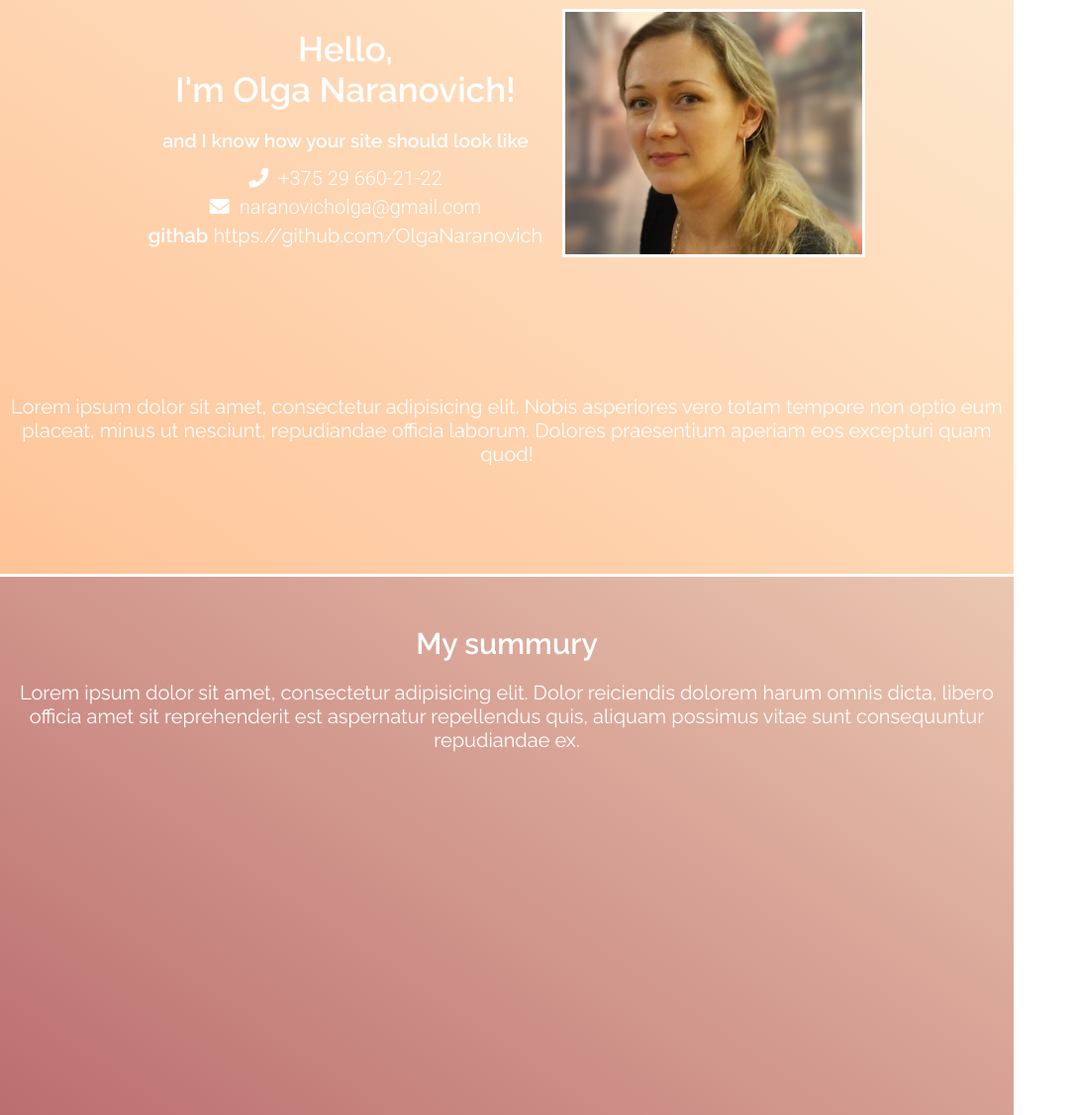
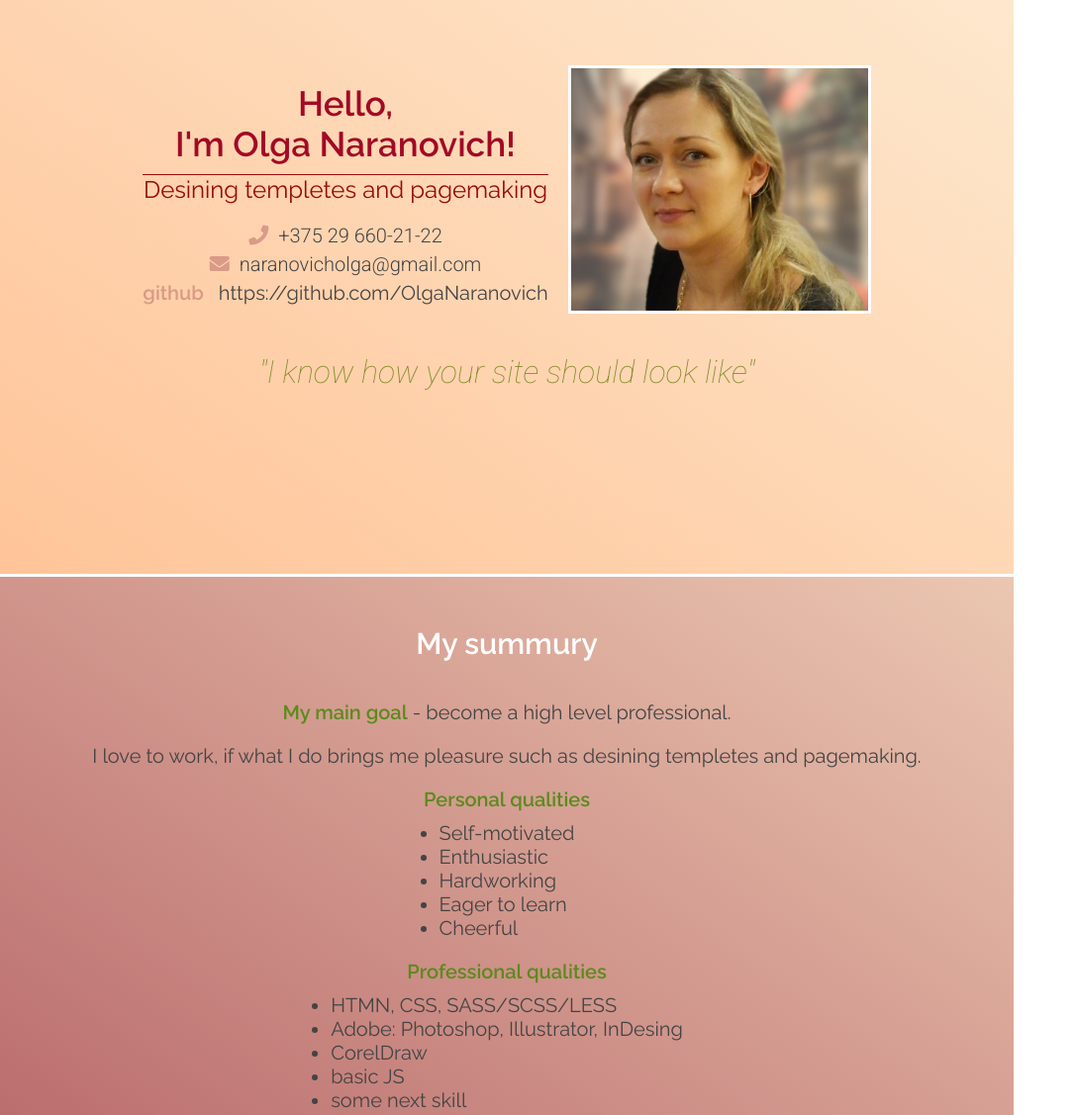
Before and after one commit to OlgaNaranovich/rsschool-codejam1-cv, a plain HTML site: page index.html in a window 1280 px wide. Shown: the part 120-1247 px from the top of the page at 99% size, without its empty margins (0-1087 px from the left). Drawn offline with nearby package versions, Linux system fonts and the light colour scheme.

Commit message:
feat: create section SUMMURY

```diff
--- a/index.css
+++ b/index.css
@@ -1,7 +1,7 @@
 * {
   padding: 0;
   margin: 0;
-  color: #ffffff;
+  color: #444444;
 }
 
 body {
@@ -14,7 +14,7 @@ body {
 section {
   min-height: 600px;
   border-bottom: 3px solid white;
-  padding: 50px 0;  /*display: flex;*/
+  padding: 50px 0;
 
 }
 
@@ -30,6 +30,11 @@ ul {
 
 a {
   text-decoration: none;
+  color: #ffffff;
+}
+
+h2 {
+  color: #ffffff;
 }
 
 :hover, :focus {
@@ -74,16 +79,20 @@ header {
 .about {
   background: linear-gradient(to top right, #ffc498, #fdebd2);
   display: flex;
-  justify-content: space-around;
+  justify-content: center;
   flex-direction: column;
 }
 
-.about-content {
+.about__content {
   margin-bottom: 20px;
 }
 
 .about .text-wrapper {
   margin: auto 10px auto auto ;
+}
+
+.about .text-wrapper .github a{
+  color: #444444;
 }
 
 .about img {
@@ -92,32 +101,71 @@ header {
 }
 
 .about h1 {
+  color: #970b0b;
+  font-size: 1.5rem;
+  font-weight: 400;
+  margin-bottom: 20px;
+  border-top: 1px solid #970b0b;
+}
+
+.about h2 {
   font-size: 35px;
   padding: 10px;
+  color: #a20925;
 }
 
-.about .text-wrapper p {
-  font-weight: 700;
-  padding: 10px;
-  font-size: 1.2rem;
+.about p {
+  font-weight: 100;
+  margin: 20px 0;
+  font-size: 2rem;
+  color: #818b28;
+  font-family: 'Roboto', sans-serif;
+  font-style: italic;
 }
-
-
 
 .about .phone, .email {
   margin: 5px 0;
   font-family: 'Roboto', sans-serif;
 }
 
-.about i {
+.about i, .about strong {
   margin-right: 10px;
+  color: rgba(180, 100, 100, 0.5);
 }
 
-
+/*SUMMURY*/
 .summury {
   background: linear-gradient(to top right, #b56366, #ebc7b1);
 }
 
+.summury__content {
+  flex-direction: column;
+}
+
+.summury__content p, .summury__content strong {
+  margin-top: 20px;
+}
+
+.summury__content strong {
+  color: #5a8b1c;
+}
+
+.summury__qualities {
+  display: flex;
+  flex-direction: column;
+}
+
+.summury__qualities strong {
+  padding-bottom: 10px;
+}
+
+.summury__qualities ul {
+  list-style-type: disc;
+  margin: auto;
+  text-align: left;
+}
+
+/*SKILLS*/
 .skills {
   background: linear-gradient(to top right, #818b28, #ccdd66);
 }
--- a/index.html
+++ b/index.html
@@ -4,7 +4,7 @@
   <meta charset="UTF-8">
   <title>VC by Olga Naranovich</title>
   <link rel="stylesheet" href="https://use.fontawesome.com/releases/v5.3.1/css/all.css" integrity="sha384-mzrmE5qonljUremFsqc01SB46JvROS7bZs3IO2EmfFsd15uHvIt+Y8vEf7N7fWAU" crossorigin="anonymous">
-  <link href="https://fonts.googleapis.com/css?family=Roboto:300" rel="stylesheet">
+  <link href="https://fonts.googleapis.com/css?family=Roboto:100i,300" rel="stylesheet">
   <link href="https://fonts.googleapis.com/css?family=Raleway:200,200i,400,600" rel="stylesheet">
   <link rel="stylesheet" href="index.css">
 </head>
@@ -12,32 +12,55 @@
   <header>
     <nav class="nav">
         <ul>
-            <li><a href="#about">About Me</a></li>
-            <li><a href="#summury">Summury</a></li>
-            <li><a href="#skills">Skills & Experience</a></li>
-            <li><a href="#education">Education</a></li>
-            <li><a href="#english">English</a></li>
+            <li><a href="#about" class="scrollTo">About Me</a></li>
+            <li><a href="#summury" class="scrollTo">Summury</a></li>
+            <li><a href="#skills" class="scrollTo">Skills & Experience</a></li>
+            <li><a href="#education" class="scrollTo">Education</a></li>
+            <li><a href="#english" class="scrollTo">English</a></li>
           </ul>
       </nav>
   </header>
   <main class="main">
     <section id="about" class="about">
-      <div class="content about-content">
+      <div class="content about__content">
         <div class="text-wrapper">
-          <h1>Hello,<br>I'm Olga Naranovich!</h1>
-          <p>and I know how your site should look like</p>
+          <h2>Hello,<br>I'm Olga Naranovich!</h2>
+          <h1>Desining templetes and pagemaking</h1>
+
           <div class="phone"><i class="fa fa-phone" aria-hidden="true"></i>+375 29 660-21-22</div>
           <div class="email"><i class="fa fa-envelope" aria-hidden="true"></i>naranovicholga@gmail.com</div>
-          <div class="githab"><strong>githab</strong> <a href="https://github.com/OlgaNaranovich" target="_blank">https://github.com/OlgaNaranovich</a></div>
+          <div class="github"><strong>github</strong> <a href="https://github.com/OlgaNaranovich" target="_blank">https://github.com/OlgaNaranovich</a></div>
         </div>
         <img src="img/photo.jpg" alt="Olga Naranovich" width="300" height="245">
       </div>
-      <p>Lorem ipsum dolor sit amet, consectetur adipisicing elit. Nobis asperiores vero totam tempore non optio eum placeat, minus ut nesciunt, repudiandae officia laborum. Dolores praesentium aperiam eos excepturi quam quod!</p>
+      <p>"I know how your site should look like"</p>
     </section>
     <section id="summury" class="summury">
       <h2>My summury</h2>
-      <div class="content summury-content">
-        <p>Lorem ipsum dolor sit amet, consectetur adipisicing elit. Dolor reiciendis dolorem harum omnis dicta, libero officia amet sit reprehenderit est aspernatur repellendus quis, aliquam possimus vitae sunt consequuntur repudiandae ex.</p>
+      <div class="content summury__content">
+        <p><strong>My main goal</strong> - become a high level professional.</p>
+        <p>I love to work, if what I do brings me pleasure such as desining templetes and
+         pagemaking.</p>
+        <div class="summury__qualities">
+          <strong>Personal qualities</strong>
+          <ul>
+            <li>Self-motivated</li>
+            <li>Enthusiastic</li>
+            <li>Hardworking</li>
+            <li>Eager to learn</li>
+            <li>Cheerful</li>
+          </ul>
+        </div>
+        <div class="summury__qualities">
+          <strong>Professional qualities</strong>
+          <ul>
+            <li>HTMN, CSS, SASS/SCSS/LESS</li>
+            <li>Adobe: Photoshop, Illustrator, InDesing</li>
+            <li>CorelDraw</li>
+            <li>basic JS</li>
+            <li>some next skill</li>
+          </ul>
+        </div>
       </div>
 
     </section>
@@ -62,6 +85,15 @@
     </section>
   </main>
 
-
+<script src="https://ajax.googleapis.com/ajax/libs/jquery/2.1.4/jquery.min.js"></script>
+<script>
+  var $page = $('html, body');
+  $('.scrollTo').click(function() {
+    $page.animate({
+        scrollTop: $($.attr(this, 'href')).offset().top
+    }, 1000);
+    return false;
+});
+</script>
 </body>
 </html>
```
